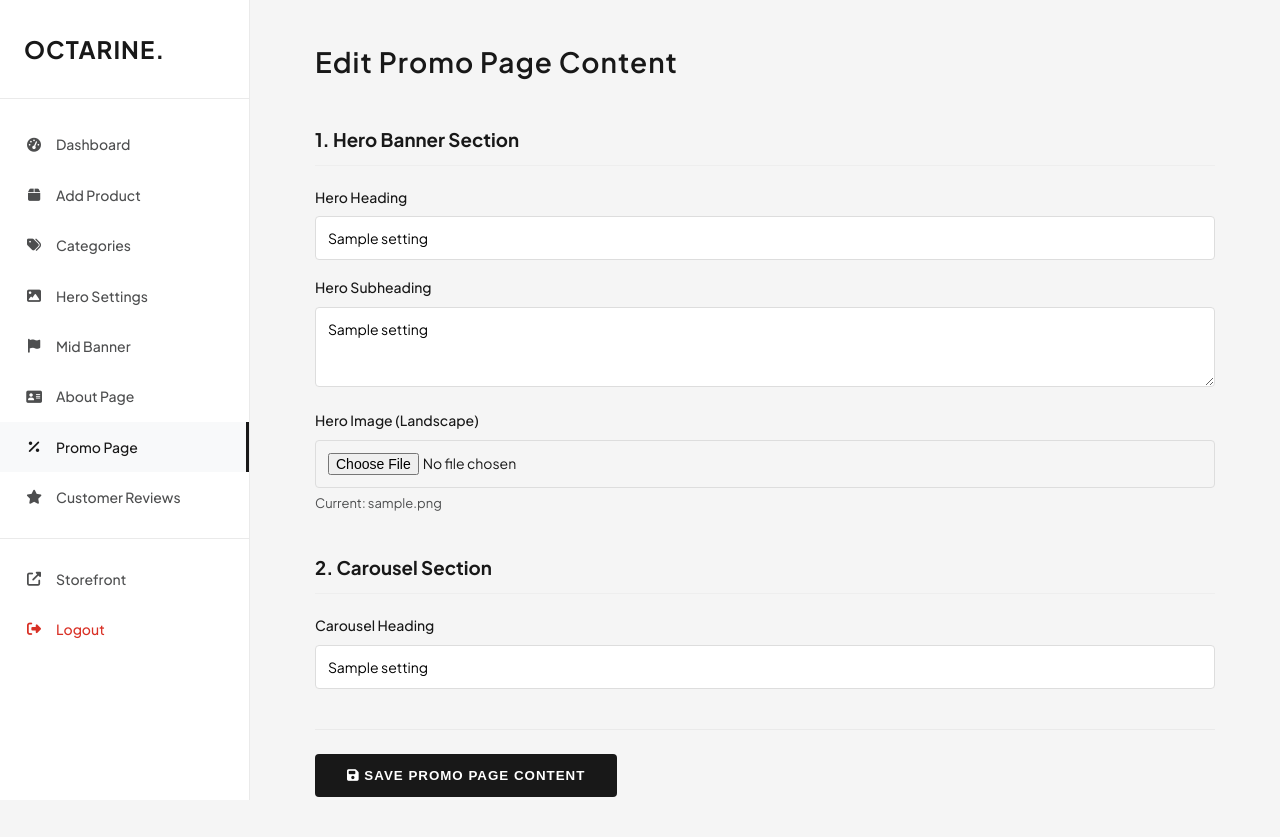
After one commit to Nosdovah/OctarineReplica-ProjekAkhir, a PHP site: page /admin/promo_edit.php in a window 1280 px wide. The commit adds this page. Run offline with PHP 8.4, Linux system fonts and the light colour scheme; the visitor is signed in with stand-in values (Sample User, id 1); tables that the repository leaves empty hold one stand-in row (values such as "Sample post"); a stand-in replaces the project's code that opens the database connection.

Commit message:
Update: Promo page admin panel

```diff
--- a/admin/about_edit.php
+++ b/admin/about_edit.php
@@ -132,6 +132,7 @@ try {
                 <a href="hero_edit.php"><i class="fas fa-image" style="width: 20px; text-align: center;"></i> Hero Settings</a>
                 <a href="mid_banner_edit.php"><i class="fas fa-flag" style="width: 20px; text-align: center;"></i> Mid Banner</a>
                 <a href="about_edit.php" class="active"><i class="fas fa-address-card" style="width: 20px; text-align: center;"></i> About Page</a>
+                <a href="promo_edit.php"><i class="fas fa-percent" style="width: 20px; text-align: center;"></i> Promo Page</a>
                 <a href="reviews.php"><i class="fas fa-star" style="width: 20px; text-align: center;"></i> Customer Reviews</a>
                 <div style="border-top: 1px solid #eaeaea; margin: 15px 0;"></div>
                 <a href="../about.php" target="_blank"><i class="fas fa-external-link-alt" style="width: 20px; text-align: center;"></i> Storefront</a>
--- a/admin/add.php
+++ b/admin/add.php
@@ -122,6 +122,7 @@ try {
                 <a href="hero_edit.php"><i class="fas fa-image" style="width: 20px; text-align: center;"></i> Hero Settings</a>
                 <a href="mid_banner_edit.php"><i class="fas fa-flag" style="width: 20px; text-align: center;"></i> Mid Banner</a>
                 <a href="about_edit.php"><i class="fas fa-address-card" style="width: 20px; text-align: center;"></i> About Page</a>
+                <a href="promo_edit.php"><i class="fas fa-percent" style="width: 20px; text-align: center;"></i> Promo Page</a>
                 <a href="reviews.php"><i class="fas fa-star" style="width: 20px; text-align: center;"></i> Customer Reviews</a>
                 <div style="border-top: 1px solid #eaeaea; margin: 15px 0;"></div>
                 <a href="../index.php" target="_blank"><i class="fas fa-external-link-alt" style="width: 20px; text-align: center;"></i> Storefront</a>
--- a/admin/categories.php
+++ b/admin/categories.php
@@ -64,6 +64,7 @@ try {
                 <a href="hero_edit.php"><i class="fas fa-image" style="width: 20px; text-align: center;"></i> Hero Settings</a>
                 <a href="mid_banner_edit.php"><i class="fas fa-flag" style="width: 20px; text-align: center;"></i> Mid Banner</a>
                 <a href="about_edit.php"><i class="fas fa-address-card" style="width: 20px; text-align: center;"></i> About Page</a>
+                <a href="promo_edit.php"><i class="fas fa-percent" style="width: 20px; text-align: center;"></i> Promo Page</a>
                 <a href="reviews.php"><i class="fas fa-star" style="width: 20px; text-align: center;"></i> Customer Reviews</a>
                 <div style="border-top: 1px solid #eaeaea; margin: 15px 0;"></div>
                 <a href="../shop.php" target="_blank"><i class="fas fa-external-link-alt" style="width: 20px; text-align: center;"></i> Storefront</a>
--- a/admin/dashboard.php
+++ b/admin/dashboard.php
@@ -28,6 +28,7 @@ $products = $stmt->fetchAll();
                 <a href="hero_edit.php"><i class="fas fa-image" style="width: 20px; text-align: center;"></i> Hero Settings</a>
                 <a href="mid_banner_edit.php"><i class="fas fa-flag" style="width: 20px; text-align: center;"></i> Mid Banner</a>
                 <a href="about_edit.php"><i class="fas fa-address-card" style="width: 20px; text-align: center;"></i> About Page</a>
+                <a href="promo_edit.php"><i class="fas fa-percent" style="width: 20px; text-align: center;"></i> Promo Page</a>
                 <a href="reviews.php"><i class="fas fa-star" style="width: 20px; text-align: center;"></i> Customer Reviews</a>
                 <div style="border-top: 1px solid #eaeaea; margin: 15px 0;"></div>
                 <a href="../index.php" target="_blank"><i class="fas fa-external-link-alt" style="width: 20px; text-align: center;"></i> Storefront</a>
--- a/admin/edit.php
+++ b/admin/edit.php
@@ -136,6 +136,7 @@ try {
                 <a href="hero_edit.php"><i class="fas fa-image" style="width: 20px; text-align: center;"></i> Hero Settings</a>
                 <a href="mid_banner_edit.php"><i class="fas fa-flag" style="width: 20px; text-align: center;"></i> Mid Banner</a>
                 <a href="about_edit.php"><i class="fas fa-address-card" style="width: 20px; text-align: center;"></i> About Page</a>
+                <a href="promo_edit.php"><i class="fas fa-percent" style="width: 20px; text-align: center;"></i> Promo Page</a>
                 <a href="reviews.php"><i class="fas fa-star" style="width: 20px; text-align: center;"></i> Customer Reviews</a>
                 <div style="border-top: 1px solid #eaeaea; margin: 15px 0;"></div>
                 <a href="../index.php" target="_blank"><i class="fas fa-external-link-alt" style="width: 20px; text-align: center;"></i> Storefront</a>
--- a/admin/hero_edit.php
+++ b/admin/hero_edit.php
@@ -93,6 +93,7 @@ if ($_SERVER['REQUEST_METHOD'] === 'POST') {
                 <a href="hero_edit.php" class="active"><i class="fas fa-image" style="width: 20px; text-align: center;"></i> Hero Settings</a>
                 <a href="mid_banner_edit.php"><i class="fas fa-flag" style="width: 20px; text-align: center;"></i> Mid Banner</a>
                 <a href="about_edit.php"><i class="fas fa-address-card" style="width: 20px; text-align: center;"></i> About Page</a>
+                <a href="promo_edit.php"><i class="fas fa-percent" style="width: 20px; text-align: center;"></i> Promo Page</a>
                 <a href="reviews.php"><i class="fas fa-star" style="width: 20px; text-align: center;"></i> Customer Reviews</a>
                 <div style="border-top: 1px solid #eaeaea; margin: 15px 0;"></div>
                 <a href="../index.php" target="_blank"><i class="fas fa-external-link-alt" style="width: 20px; text-align: center;"></i> Storefront</a>
--- a/admin/mid_banner_edit.php
+++ b/admin/mid_banner_edit.php
@@ -90,6 +90,7 @@ if ($_SERVER['REQUEST_METHOD'] === 'POST' && empty($error)) {
                 <a href="hero_edit.php"><i class="fas fa-image" style="width: 20px; text-align: center;"></i> Hero Settings</a>
                 <a href="mid_banner_edit.php" class="active"><i class="fas fa-flag" style="width: 20px; text-align: center;"></i> Mid Banner</a>
                 <a href="about_edit.php"><i class="fas fa-address-card" style="width: 20px; text-align: center;"></i> About Page</a>
+                <a href="promo_edit.php"><i class="fas fa-percent" style="width: 20px; text-align: center;"></i> Promo Page</a>
                 <a href="reviews.php"><i class="fas fa-star" style="width: 20px; text-align: center;"></i> Customer Reviews</a>
                 <div style="border-top: 1px solid #eaeaea; margin: 15px 0;"></div>
                 <a href="../index.php" target="_blank"><i class="fas fa-external-link-alt" style="width: 20px; text-align: center;"></i> Storefront</a>
--- /dev/null
+++ b/admin/promo_edit.php
@@ -0,0 +1,144 @@
+<?php
+require_once 'auth.php';
+require_once '../config/db_modifier.php';
+
+$error = '';
+$success = '';
+
+// Fetch current settings
+$stmt = $pdo_modifier->query("SELECT * FROM promo_settings WHERE id = 1");
+$promo = $stmt->fetch();
+
+if ($_SERVER['REQUEST_METHOD'] === 'POST') {
+    $hero_heading = $_POST['hero_heading'] ?? '';
+    $hero_subheading = $_POST['hero_subheading'] ?? '';
+    $carousel_heading = $_POST['carousel_heading'] ?? '';
+
+    // Handle File Upload
+    $hero_image = $promo['hero_image'];
+    if (isset($_FILES['hero_image']) && $_FILES['hero_image']['error'] === UPLOAD_ERR_OK) {
+        $tmp_name = $_FILES['hero_image']['tmp_name'];
+        $file_size = $_FILES['hero_image']['size'];
+
+        if ($file_size <= 5 * 1024 * 1024) { // Max 5MB
+            $file_ext = strtolower(pathinfo($_FILES['hero_image']['name'], PATHINFO_EXTENSION));
+            $allowed_exts = ['jpg', 'jpeg', 'png', 'webp'];
+
+            if (in_array($file_ext, $allowed_exts)) {
+                $new_filename = bin2hex(random_bytes(16)) . '.' . $file_ext;
+                $upload_dir = __DIR__ . '/../uploads/';
+
+                if (!is_dir($upload_dir)) mkdir($upload_dir, 0755, true);
+
+                if (move_uploaded_file($tmp_name, $upload_dir . $new_filename)) {
+                    if ($hero_image && file_exists($upload_dir . $hero_image)) {
+                        unlink($upload_dir . $hero_image);
+                    }
+                    $hero_image = $new_filename;
+                }
+            }
+        }
+    }
+
+    try {
+        $stmt = $pdo_modifier->prepare("
+            UPDATE promo_settings SET
+            hero_heading = ?, hero_subheading = ?, hero_image = ?, carousel_heading = ?
+            WHERE id = 1
+        ");
+        $stmt->execute([$hero_heading, $hero_subheading, $hero_image, $carousel_heading]);
+        $success = "Promo Page settings updated successfully.";
+
+        // Refresh data
+        $stmt = $pdo_modifier->query("SELECT * FROM promo_settings WHERE id = 1");
+        $promo = $stmt->fetch();
+    } catch (\PDOException $e) {
+        $error = "Error updating settings: " . $e->getMessage();
+    }
+}
+?>
+<!DOCTYPE html>
+<html lang="en">
+<head>
+    <meta charset="UTF-8">
+    <meta name="viewport" content="width=device-width, initial-scale=1.0">
+    <title>Edit Promo Page - Octarine Admin</title>
+    <link href="https://fonts.googleapis.com/css2?family=Plus+Jakarta+Sans:wght@400;500;600;700&display=swap" rel="stylesheet">
+    <link rel="stylesheet" href="https://cdnjs.cloudflare.com/ajax/libs/font-awesome/6.4.0/css/all.min.css">
+    <link rel="stylesheet" href="../style.css?v=<?= filemtime('../style.css') ?>">
+</head>
+<body>
+    <div class="admin-layout">
+        <aside class="admin-sidebar">
+            <a href="dashboard.php" class="sidebar-logo">OCTARINE.</a>
+            <nav class="sidebar-nav">
+                <a href="dashboard.php"><i class="fas fa-tachometer-alt" style="width: 20px; text-align: center;"></i> Dashboard</a>
+                <a href="add.php"><i class="fas fa-box" style="width: 20px; text-align: center;"></i> Add Product</a>
+                <a href="categories.php"><i class="fas fa-tags" style="width: 20px; text-align: center;"></i> Categories</a>
+                <a href="hero_edit.php"><i class="fas fa-image" style="width: 20px; text-align: center;"></i> Hero Settings</a>
+                <a href="mid_banner_edit.php"><i class="fas fa-flag" style="width: 20px; text-align: center;"></i> Mid Banner</a>
+                <a href="about_edit.php"><i class="fas fa-address-card" style="width: 20px; text-align: center;"></i> About Page</a>
+                <a href="promo_edit.php" class="active"><i class="fas fa-percent" style="width: 20px; text-align: center;"></i> Promo Page</a>
+                <a href="reviews.php"><i class="fas fa-star" style="width: 20px; text-align: center;"></i> Customer Reviews</a>
+                <div style="border-top: 1px solid #eaeaea; margin: 15px 0;"></div>
+                <a href="../promo.php" target="_blank"><i class="fas fa-external-link-alt" style="width: 20px; text-align: center;"></i> Storefront</a>
+                <a href="logout.php" style="color: #d93025;"><i class="fas fa-sign-out-alt" style="width: 20px; text-align: center;"></i> Logout</a>
+            </nav>
+        </aside>
+
+        <div class="admin-content">
+            <main class="admin-main">
+                <div class="container" style="max-width: 900px;">
+                    <div class="header-top">
+                        <h1>Edit Promo Page Content</h1>
+                    </div>
+
+                    <?php if ($error): ?>
+                        <div class="alert alert-error"><?= htmlspecialchars($error) ?></div>
+                    <?php endif; ?>
+                    <?php if ($success): ?>
+                        <div class="alert alert-success"><?= htmlspecialchars($success) ?></div>
+                    <?php endif; ?>
+
+                    <div class="card">
+                        <form action="" method="POST" enctype="multipart/form-data">
+                            <!-- Hero Section -->
+                            <h3 style="margin-bottom: 20px; padding-bottom: 10px; border-bottom: 1px solid #eee;">1. Hero Banner Section</h3>
+                            <div class="form-grid">
+                                <div class="form-group full-width">
+                                    <label>Hero Heading</label>
+                                    <input type="text" name="hero_heading" value="<?= htmlspecialchars($promo['hero_heading'] ?? '') ?>" required>
+                                </div>
+                                <div class="form-group full-width">
+                                    <label>Hero Subheading</label>
+                                    <textarea name="hero_subheading" rows="3" required><?= htmlspecialchars($promo['hero_subheading'] ?? '') ?></textarea>
+                                </div>
+                                <div class="form-group full-width">
+                                    <label>Hero Image (Landscape)</label>
+                                    <input type="file" name="hero_image" accept=".jpg,.jpeg,.png,.webp">
+                                    <?php if($promo['hero_image']): ?>
+                                        <p style="font-size: 13px; margin-top: 5px; color: var(--secondary);">Current: <?= htmlspecialchars($promo['hero_image']) ?></p>
+                                    <?php endif; ?>
+                                </div>
+                            </div>
+
+                            <!-- Carousel Section -->
+                            <h3 style="margin: 40px 0 20px; padding-bottom: 10px; border-bottom: 1px solid #eee;">2. Carousel Section</h3>
+                            <div class="form-grid">
+                                <div class="form-group full-width">
+                                    <label>Carousel Heading</label>
+                                    <input type="text" name="carousel_heading" value="<?= htmlspecialchars($promo['carousel_heading'] ?? '') ?>" required>
+                                </div>
+                            </div>
+
+                            <div class="form-actions" style="margin-top: 40px;">
+                                <button type="submit" class="btn-admin"><i class="fas fa-save"></i> Save Promo Page Content</button>
+                            </div>
+                        </form>
+                    </div>
+                </div>
+            </main>
+        </div>
+    </div>
+</body>
+</html>
--- a/admin/reviews.php
+++ b/admin/reviews.php
@@ -65,6 +65,7 @@ try {
                 <a href="hero_edit.php"><i class="fas fa-image" style="width: 20px; text-align: center;"></i> Hero Settings</a>
                 <a href="mid_banner_edit.php"><i class="fas fa-flag" style="width: 20px; text-align: center;"></i> Mid Banner</a>
                 <a href="about_edit.php"><i class="fas fa-address-card" style="width: 20px; text-align: center;"></i> About Page</a>
+                <a href="promo_edit.php"><i class="fas fa-percent" style="width: 20px; text-align: center;"></i> Promo Page</a>
                 <a href="reviews.php" class="active"><i class="fas fa-star" style="width: 20px; text-align: center;"></i> Customer Reviews</a>
                 <div style="border-top: 1px solid #eaeaea; margin: 15px 0;"></div>
                 <a href="../index.php" target="_blank"><i class="fas fa-external-link-alt" style="width: 20px; text-align: center;"></i> Storefront</a>
```
Also changed, not shown: migrate_promo.php (added, +23 -0 lines), promo.php (+18 -5 lines), setup.sql (+9 -0 lines).
